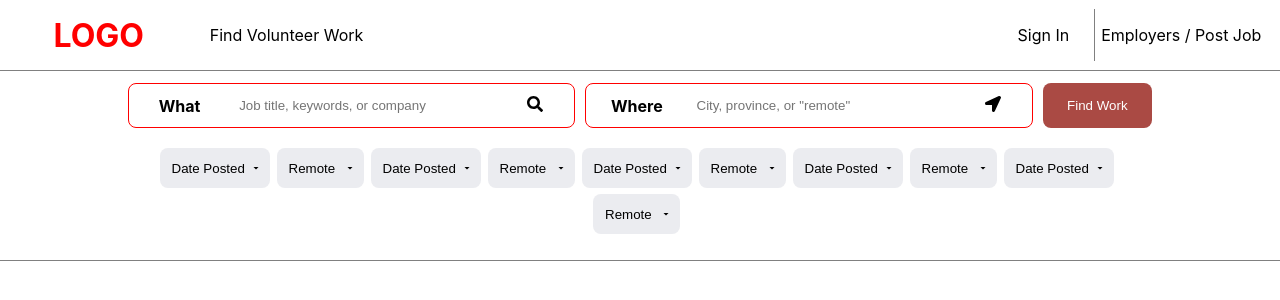
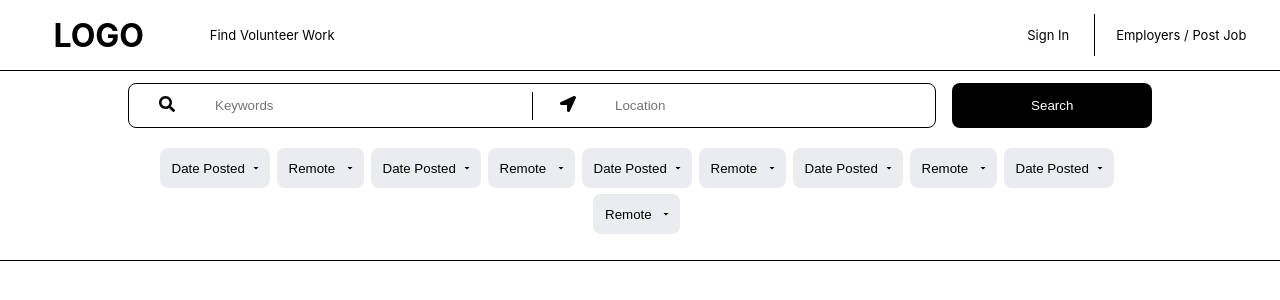
Before and after one commit to MmedaraJ/novi, a React (Create React App) app in the folder client/: page / in a window 1280 px wide. Shown: the top 300 px of the page. Built offline with nearby package versions, Linux system fonts and the light colour scheme.

Commit message:
Changed search ui look

```diff
--- a/client/src/components/NavBar/NavBarStyles.js
+++ b/client/src/components/NavBar/NavBarStyles.js
@@ -1,12 +1,12 @@
 import styled from "styled-components";
 
 export const H1 = styled.h1`
-    color: red;
+    color: black;
 `;
 
 export const MainDiv = styled.div`
     display: flex;
-    border-bottom: 1px solid gray;
+    border-bottom: 1px solid black;
     padding-left: 1%;
     padding-right: 1%;
     justify-content: center;
@@ -21,6 +21,10 @@ export const MainDiv = styled.div`
 export const LogoDiv = styled.div`
     flex: 1;
     height: max;
+
+    @media screen and (max-width: 768px) {
+      margin-left: 20px;
+    }
 `;
 
 export const ItemsDiv = styled.div`
@@ -39,7 +43,7 @@ export const ItemsDiv = styled.div`
 
 export const EmployerDiv = styled.div`
     flex: 1;
-    border-left: 1px solid gray;
+    border-left: 1px solid black;
     height: max;
 
     @media screen and (max-width: 768px) {
@@ -52,13 +56,11 @@ export const VolunteerDiv = styled.div`
     height: max;
 
     &:hover{
-        border-bottom: red 2px solid;
-        padding: 1%;
+      font-weight: bold;
     }
 
     &:active{
-        border-bottom: red 2px solid;
-        padding: 1%;
+      font-weight: bold;
     }
 `;
 
@@ -67,18 +69,17 @@ export const SignInDiv = styled.div`
     height: max;
 
     &:hover{
-        border-bottom: red 2px solid;
-        padding: 1%;
+      font-weight: bold;
     }
 
     &:active{
-        border-bottom: red 2px solid;
-        padding: 1%;
+      font-weight: bold;
     }
 `;
 
 export const P = styled.p`
   text-align: center;
+  font-size: small;
 `;
 
 export const Menu = styled.div`
--- a/client/src/components/SearchBar/SearchBar.js
+++ b/client/src/components/SearchBar/SearchBar.js
@@ -6,7 +6,11 @@ import {
   useRoutes,
   useNavigate
 } from "react-router-dom";
-import { FilterDiv, IconDiv, InputDiv, LabelDiv, MainDiv, P, SearchButtonDiv, TextInput } from './SearchBarStyles';
+import {
+    FilterDiv, IconDiv, InputDiv, MainDiv, P,
+    SearchButtonDiv, TextInput, LocationIconDiv,
+    TitleInputDiv, LocationInputDiv
+} from './SearchBarStyles';
 import MyButton from '../Buttons/MyButton';
 import Filter from '../Filter/Filter';
 import { FaSearch, FaLocationArrow } from 'react-icons/fa';
@@ -49,36 +53,32 @@ const SearchBar = (props) => {
         <form onSubmit={onSubmitHandler}>
             <MainDiv>
                 <InputDiv>
-                    <LabelDiv><P>What</P></LabelDiv>
+                    <TitleInputDiv>
+                        <IconDiv><FaSearch/></IconDiv>
                         <TextInput
                             name='jobType'
                             type='text'
-                        placeholder='Job title, keywords, or company'
-                        beforeText="What"
-                        afterIcon="🔍"
+                            placeholder='Keywords'
                             value={state.jobType}
                             onChange={onInputChanged}
                         />
-                    <IconDiv><FaSearch/></IconDiv>
-                </InputDiv>
-                <InputDiv>
-                    <LabelDiv><P>Where</P></LabelDiv>
+                    </TitleInputDiv>
+                    <LocationInputDiv>
+                        <LocationIconDiv><FaLocationArrow/></LocationIconDiv>
                         <TextInput
                             name='jobLocation'
                             type='text'
-                        placeholder='City, province, or "remote"'
-                        beforeText="Where"
-                        afterIcon="🔍"
+                            placeholder='Location'
                             value={state.jobLocation}
                             onChange={onInputChanged}
                         />
-                    <IconDiv><FaLocationArrow/></IconDiv>
+                    </LocationInputDiv>
                 </InputDiv>
                 <SearchButtonDiv>
                     <MyButton
-                        backgroundColor="#AA4A44"
+                        backgroundColor="#000000"
                         color="#FFFFFF"
-                        text="Find Work"
+                        text="Search"
                         width="100%"
                         height="100%"
                         type="submit"
--- a/client/src/components/SearchBar/SearchBarStyles.js
+++ b/client/src/components/SearchBar/SearchBarStyles.js
@@ -14,6 +14,7 @@ export const MainDiv = styled.div`
         padding-top: .5rem;
         padding-bottom: 1rem;
         height: fit-content;
+        justify-content: center;
     }
 `;
 
@@ -30,8 +31,8 @@ export const P = styled.p`
 `;
 
 export const TextInput = styled.input`
-    flex: 4;
-    order: 1;
+    flex: 5;
+    //order: 1;
     height: 50%;
     padding: 5px;
     padding 10px 10px;
@@ -51,16 +52,53 @@ export const InputDiv = styled.div`
     display: flex;
     width: 100%;
     height: 35px;
-    margin-right: 1.8rem;
-    border: 1px solid red;
+    border: 1px solid black;
     border-radius: .5rem;
-    margin-right: 10px;
     padding: 0.25rem;
     align-items: center;
 
     @media screen and (max-width: 768px) {
+        margin: 0px;
         margin-bottom: 20px;
-        margin-right: 1rem;
+        width: 98.35%;
+        display: block;
+        height: fit-content;
+    }
+
+    @media screen and (max-width: 425px) {
+        width: 97%;
+    }
+
+    @media screen and (max-width: 375px) {
+        width: 96.85%;
+    }
+
+    @media screen and (max-width: 320px) {
+        width: 96%;
+    }
+`;
+
+export const TitleInputDiv = styled.div`
+    flex: 1;
+    display: flex;
+    align-items: center;
+
+    @media screen and (max-width: 768px) {
+        margin-left: 2rem;
+        margin-right: 2rem;
+    }
+`;
+
+export const LocationInputDiv = styled.div`
+    flex: 1;
+    display: flex;
+    align-items: center;
+
+    @media screen and (max-width: 768px) {
+        border: none;
+        border-top: black solid 1px;
+        margin-left: 2rem;
+        margin-right: 2rem;
     }
 `;
 
@@ -68,17 +106,21 @@ export const SearchButtonDiv = styled.div`
     flex: 1;
     width: 100%;
     height: 100%;
+    margin-left: 1rem;
 
     @media screen and (max-width: 768px) {
+        margin: 0px;
         display: block;
         width: 100%;
-        height: 100%;
+        height: 40px;
+        align-items: center;
+        justify-content: center;
     }
 `;
 
 export const FilterDiv = styled.div`
     padding-bottom: 1.25rem;
-    border-bottom: 1px solid gray;
+    border-bottom: 1px solid black;
     padding-left: 10%;
     padding-right: 10%;
     margin-top: 1.25rem;
@@ -87,5 +129,14 @@ export const FilterDiv = styled.div`
 export const IconDiv = styled.div`
     padding: .25rem;
     flex: 1;
-    order: 2;
 `;
+
+export const LocationIconDiv = styled.div`
+    padding: .25rem;
+    flex: 1;
+    border-left: black solid 1px;
+
+    @media screen and (max-width: 768px) {
+        border-left: none;
+    }
+`;
```
Lines whose indentation alone changed are shown as unchanged.
